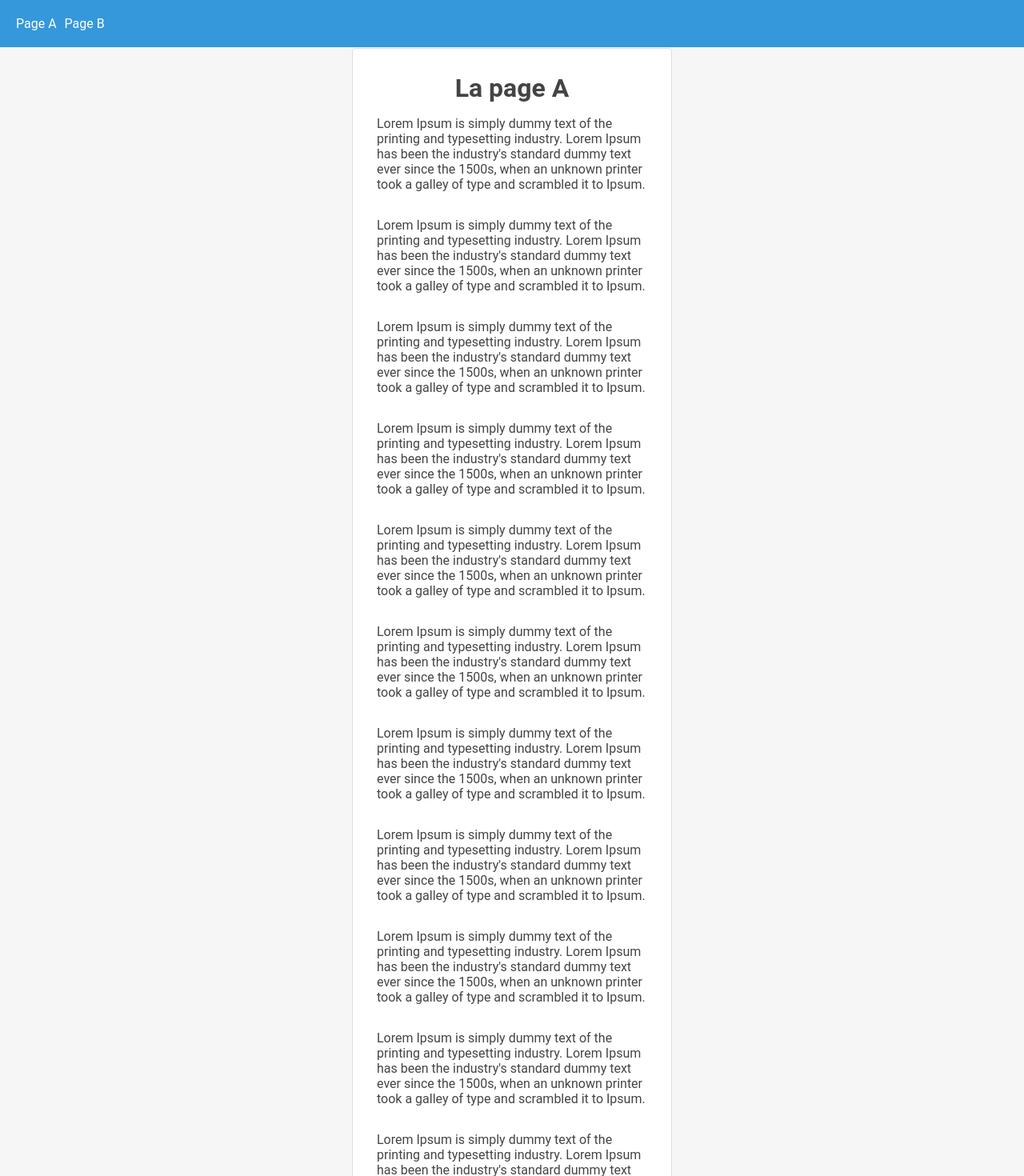
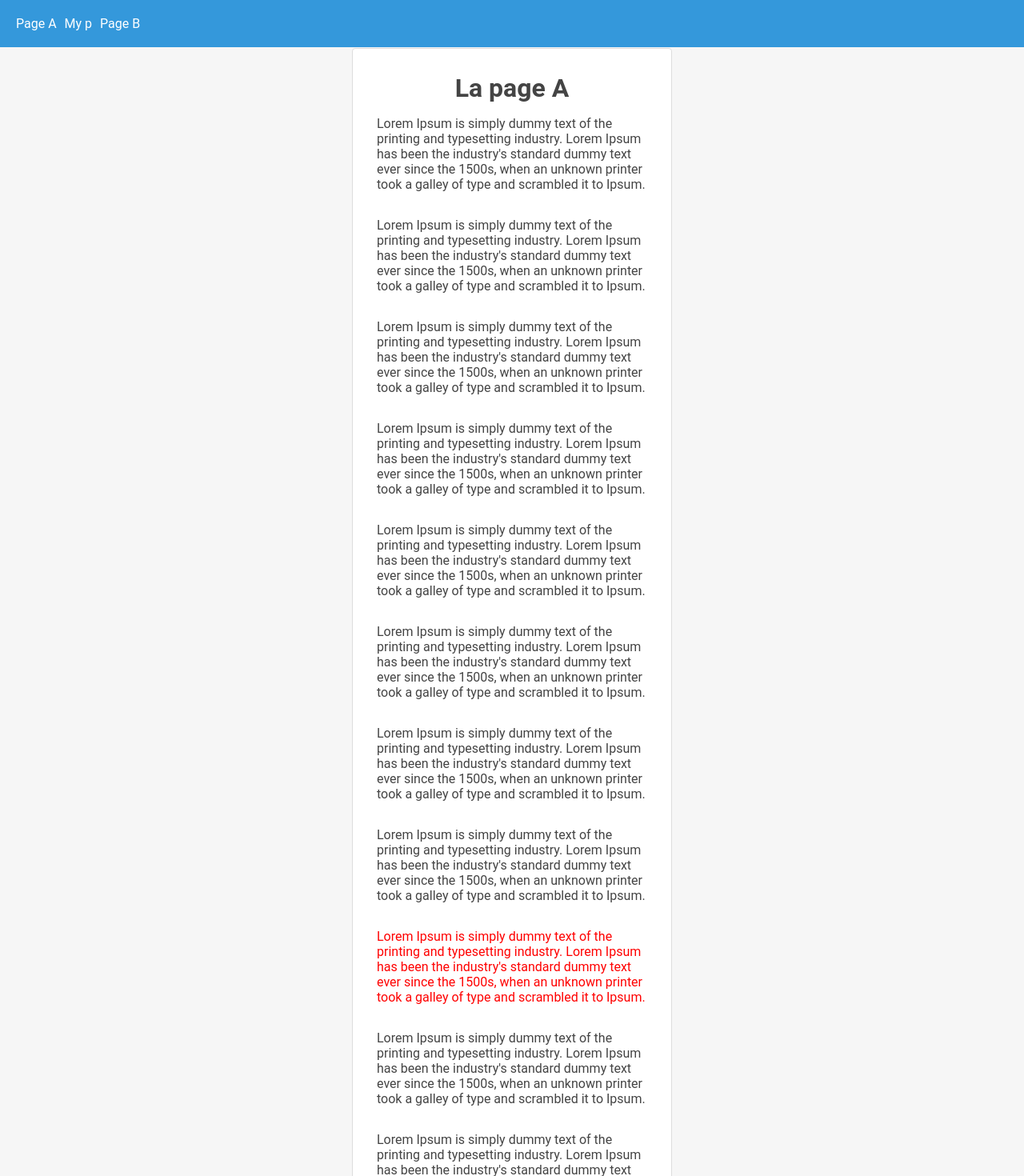
Before and after one commit to dymafr/vue-c18l11, a Vue app: page / in a window 1280 px wide. Shown: the top 1470 px of the page at 80% size. Built offline with nearby package versions, Linux system fonts and the light colour scheme.

Commit message:
2 files modified

```diff
--- a/src/App.vue
+++ b/src/App.vue
@@ -3,6 +3,7 @@
   <div class="container">
     <nav class="d-flex flex-row align-items p-20">
       <router-link to="/a" class="mr-10"> Page A</router-link>
+      <router-link to="/a#myp" class="mr-10"> My p</router-link>
       <router-link class="mr-10" to="/b"> Page B</router-link>
     </nav>
     <div class="d-flex flex-row justify-content-center">
--- a/src/PageA.vue
+++ b/src/PageA.vue
@@ -58,7 +58,7 @@
       1500s, when an unknown printer took a galley of type and scrambled it to
       Ipsum.
     </p>
-    <p>
+    <p id="myapp" style="color: red">
       Lorem Ipsum is simply dummy text of the printing and typesetting industry.
       Lorem Ipsum has been the industry's standard dummy text ever since the
       1500s, when an unknown printer took a galley of type and scrambled it to
```
